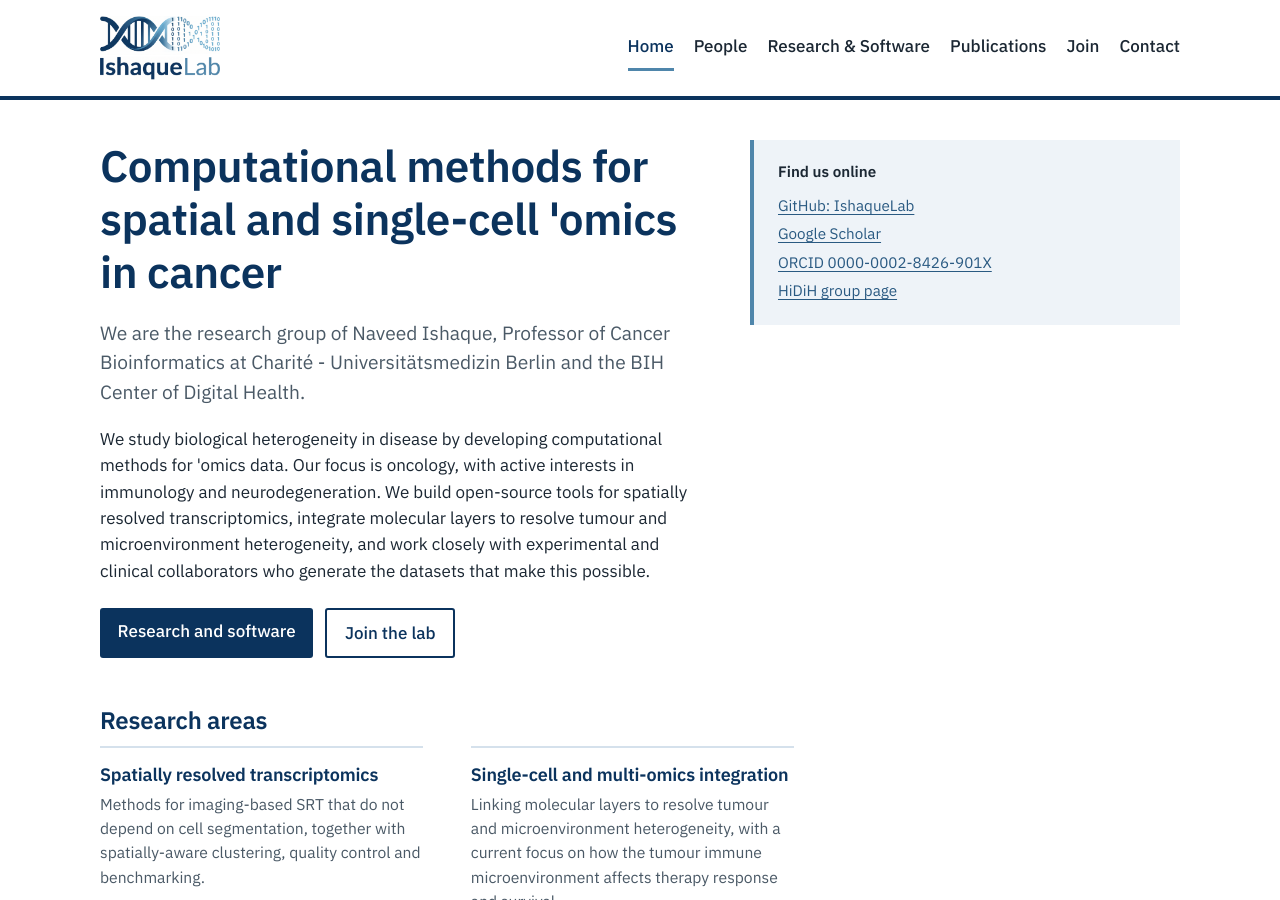
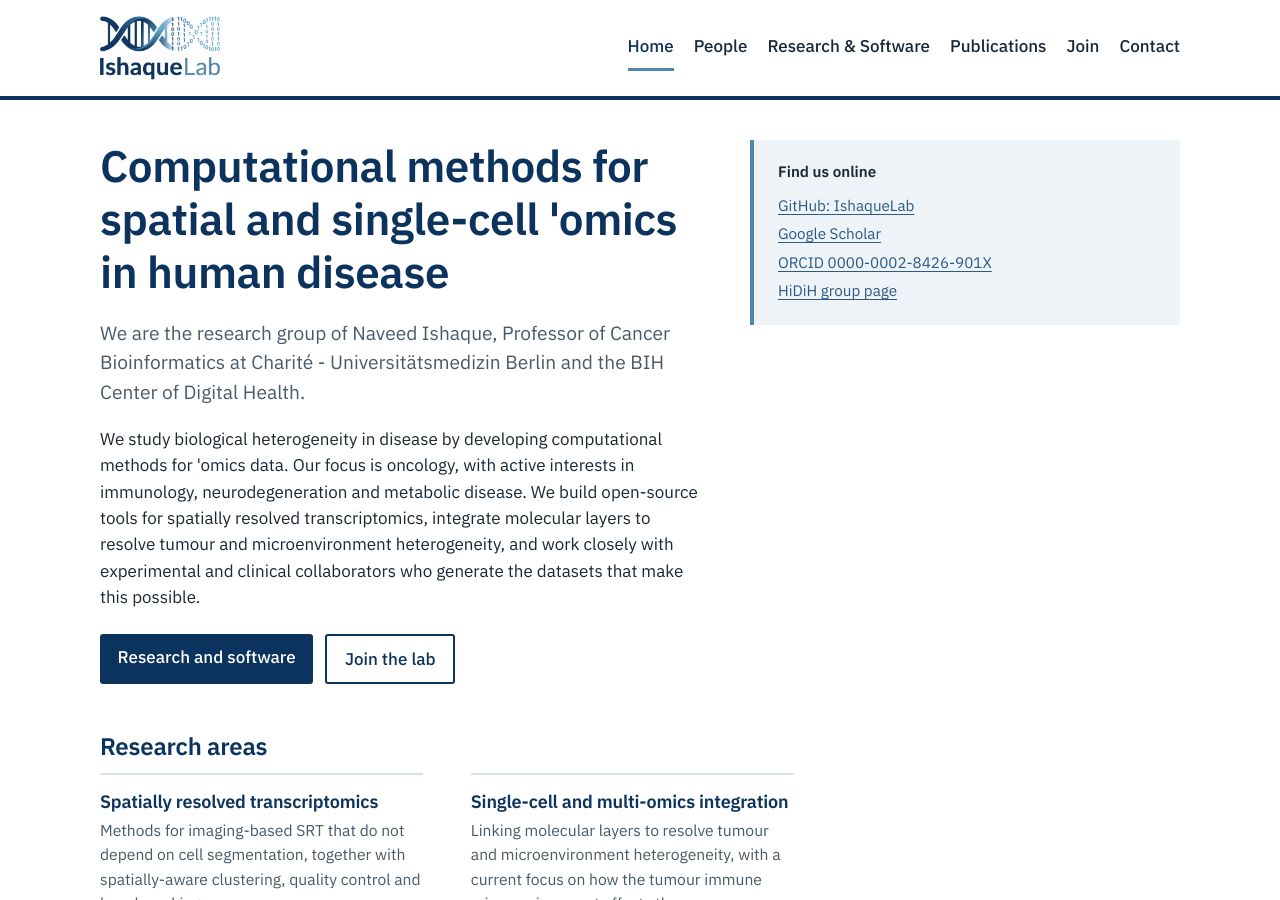
Before and after one commit to IshaqueLab/IshaqueLab.github.io, a Jekyll site: the page built from index.md, in a window 1280 px wide and 900 px high. Built offline with Jekyll 4.4.1, drawn with Linux system fonts in a browser that asks for light colours.

Commit message:
Revise title and update research focus areas
Updated the title and added 'metabolic disease' to the focus areas.

```diff
--- a/index.md
+++ b/index.md
@@ -4,9 +4,9 @@ title: null
 ---
 <div class="hero">
   <div>
-    <h1>Computational methods for spatial and single-cell 'omics in cancer</h1>
+    <h1>Computational methods for spatial and single-cell 'omics in human disease</h1>
     <p class="lead">We are the research group of Naveed Ishaque, Professor of Cancer Bioinformatics at Charité - Universitätsmedizin Berlin and the BIH Center of Digital Health.</p>
-    <p>We study biological heterogeneity in disease by developing computational methods for 'omics data. Our focus is oncology, with active interests in immunology and neurodegeneration. We build open-source tools for spatially resolved transcriptomics, integrate molecular layers to resolve tumour and microenvironment heterogeneity, and work closely with experimental and clinical collaborators who generate the datasets that make this possible.</p>
+    <p>We study biological heterogeneity in disease by developing computational methods for 'omics data. Our focus is oncology, with active interests in immunology, neurodegeneration and metabolic disease. We build open-source tools for spatially resolved transcriptomics, integrate molecular layers to resolve tumour and microenvironment heterogeneity, and work closely with experimental and clinical collaborators who generate the datasets that make this possible.</p>
     <div class="actions">
       <a class="button" href="{{ '/research/' | relative_url }}">Research and software</a>
       <a class="button secondary" href="{{ '/join/' | relative_url }}">Join the lab</a>
```
